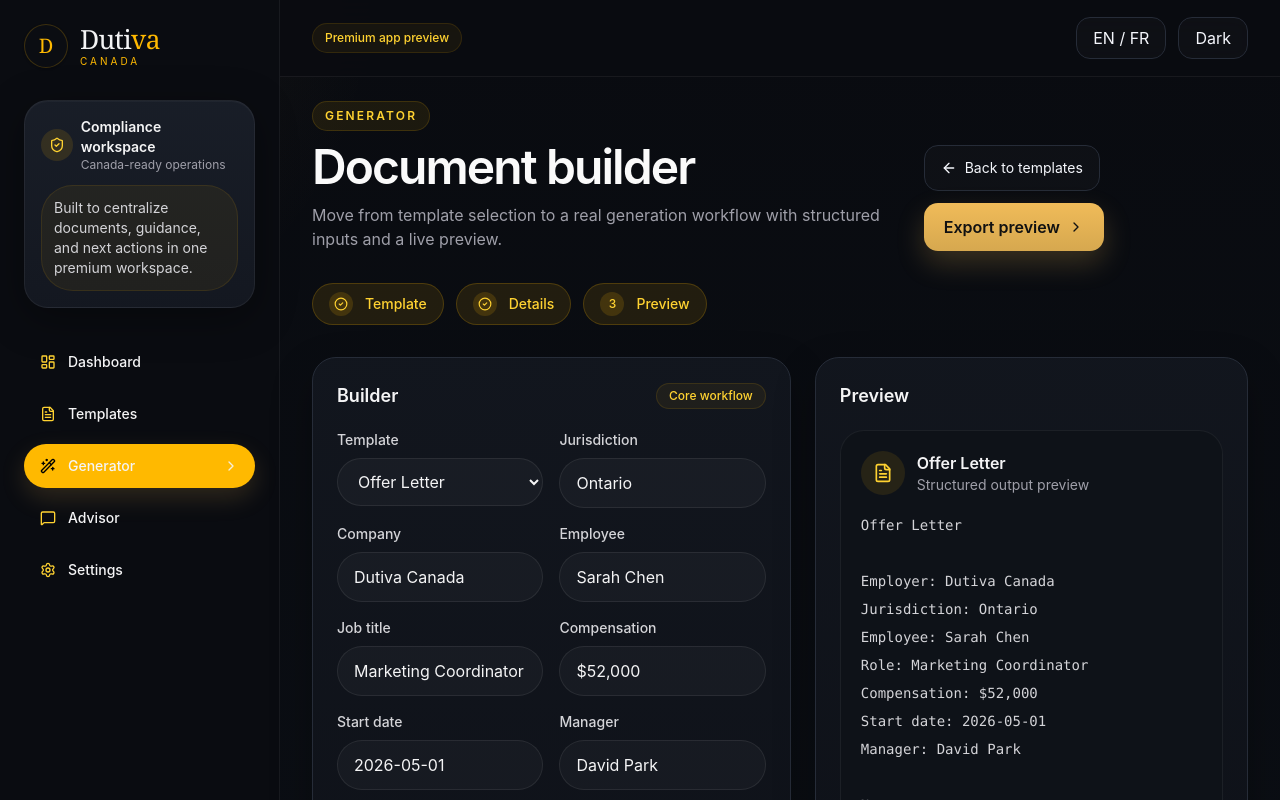
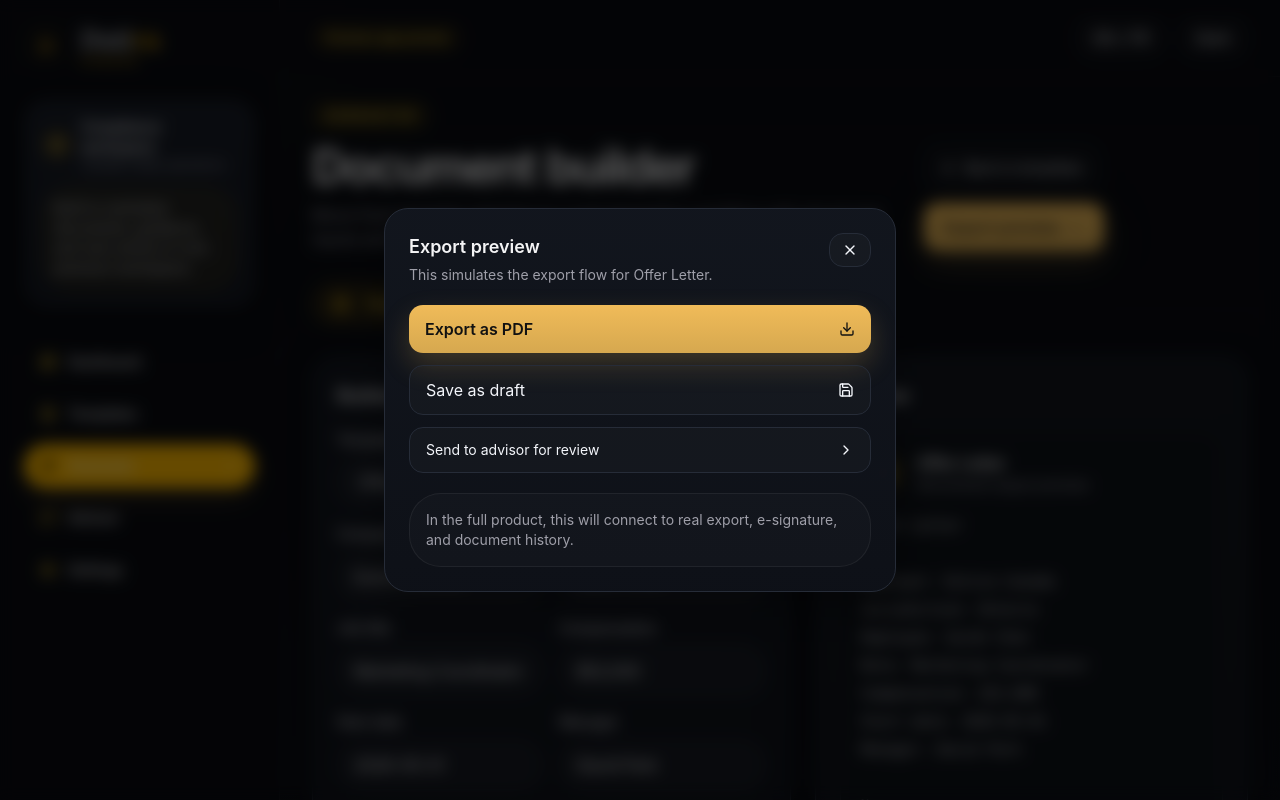
Before and after one commit to Dutiva-Canada/dutiva, a React (Vite) app: page /app/generator in a window 1280 px wide. Both pictures are taken after a click on the button "Export preview". Shown: the top 800 px of the page. Built offline with nearby package versions, Linux system fonts and the light colour scheme.

Commit message:
Update GeneratorPage.jsx

```diff
--- a/src/pages/GeneratorPage.jsx
+++ b/src/pages/GeneratorPage.jsx
@@ -3,10 +3,13 @@ import {
   ArrowLeft,
   CheckCircle2,
   ChevronRight,
+  Download,
   FileText,
   ShieldCheck,
   Sparkles,
   Wand2,
+  X,
+  Save,
 } from "lucide-react";
 import { Link, useSearchParams } from "react-router-dom";
 
@@ -60,6 +63,66 @@ function StepPill({ active, done, label, index }) {
   );
 }
 
+function StatusToast({ text }) {
+  if (!text) return null;
+
+  return (
+    <div className="rounded-2xl border border-emerald-400/15 bg-emerald-400/8 px-4 py-3 text-sm text-emerald-300">
+      {text}
+    </div>
+  );
+}
+
+function ExportModal({ open, onClose, template }) {
+  if (!open) return null;
+
+  return (
+    <div className="fixed inset-0 z-50 flex items-center justify-center bg-black/60 p-4 backdrop-blur-sm">
+      <div className="premium-card w-full max-w-lg p-6">
+        <div className="mb-5 flex items-start justify-between gap-4">
+          <div>
+            <div className="text-lg font-semibold text-zinc-100">Export preview</div>
+            <div className="mt-1 text-sm text-zinc-400">
+              This simulates the export flow for {template}.
+            </div>
+          </div>
+
+          <button
+            onClick={onClose}
+            className="ghost-button px-3 py-2 text-sm"
+          >
+            <X className="h-4 w-4" />
+          </button>
+        </div>
+
+        <div className="space-y-3">
+          <button className="gold-button flex w-full items-center justify-between px-4 py-3 text-sm">
+            <span>Export as PDF</span>
+            <Download className="h-4 w-4" />
+          </button>
+
+          <button className="ghost-button flex w-full items-center justify-between px-4 py-3 text-sm">
+            <span>Save as draft</span>
+            <Save className="h-4 w-4" />
+          </button>
+
+          <Link
+            to="/app/advisor"
+            className="ghost-button flex w-full items-center justify-between px-4 py-3 text-sm"
+          >
+            <span>Send to advisor for review</span>
+            <ChevronRight className="h-4 w-4" />
+          </Link>
+        </div>
+
+        <div className="mt-5 rounded-2xl border border-white/6 bg-white/[0.02] px-4 py-4 text-sm text-zinc-400">
+          In the full product, this will connect to real export, e-signature, and document history.
+        </div>
+      </div>
+    </div>
+  );
+}
+
 export default function GeneratorPage() {
   const [searchParams] = useSearchParams();
   const [template, setTemplate] = useState("Offer Letter");
@@ -73,6 +136,8 @@ export default function GeneratorPage() {
     manager: "David Park",
     notes: "Three-month probation. Full-time. Bi-weekly pay.",
   });
+  const [statusMessage, setStatusMessage] = useState("");
+  const [showExportModal, setShowExportModal] = useState(false);
 
   useEffect(() => {
     const incomingTemplate = searchParams.get("template");
@@ -101,7 +166,18 @@ In the full product, this becomes the export-ready document output.
     `.trim();
   }, [template, form]);
 
+  const handleGenerate = () => {
+    setStatusMessage(`Preview updated for ${template}.`);
+    setTimeout(() => setStatusMessage(""), 2500);
+  };
+
+  const handleSave = () => {
+    setStatusMessage(`${template} draft saved successfully.`);
+    setTimeout(() => setStatusMessage(""), 2500);
+  };
+
   return (
+    <>
       <div className="space-y-8">
         <div className="flex flex-col gap-5 lg:flex-row lg:items-end lg:justify-between">
           <div>
@@ -125,12 +201,17 @@ In the full product, this becomes the export-ready document output.
               Back to templates
             </Link>
 
-          <button className="gold-button inline-flex items-center gap-2 px-5 py-3 text-sm">
+            <button
+              onClick={() => setShowExportModal(true)}
+              className="gold-button inline-flex items-center gap-2 px-5 py-3 text-sm"
+            >
               Export preview
               <ChevronRight className="h-4 w-4" />
             </button>
           </div>
         </div>
+
+        <StatusToast text={statusMessage} />
 
         <div className="flex flex-wrap gap-3">
           <StepPill index={1} label="Template" active done />
@@ -238,11 +319,18 @@ In the full product, this becomes the export-ready document output.
               </div>
 
               <div className="mt-5 flex flex-wrap gap-3">
-              <button className="gold-button inline-flex items-center gap-2 px-5 py-3 text-sm">
+                <button
+                  onClick={handleGenerate}
+                  className="gold-button inline-flex items-center gap-2 px-5 py-3 text-sm"
+                >
                   <Wand2 className="h-4 w-4" />
                   Generate preview
                 </button>
-              <button className="ghost-button inline-flex items-center gap-2 px-4 py-3 text-sm">
+                <button
+                  onClick={handleSave}
+                  className="ghost-button inline-flex items-center gap-2 px-4 py-3 text-sm"
+                >
+                  <Save className="h-4 w-4" />
                   Save draft
                 </button>
               </div>
@@ -294,5 +382,12 @@ In the full product, this becomes the export-ready document output.
           </div>
         </div>
       </div>
+
+      <ExportModal
+        open={showExportModal}
+        onClose={() => setShowExportModal(false)}
+        template={template}
+      />
+    </>
   );
 }
```
Lines whose indentation alone changed are shown as unchanged.
